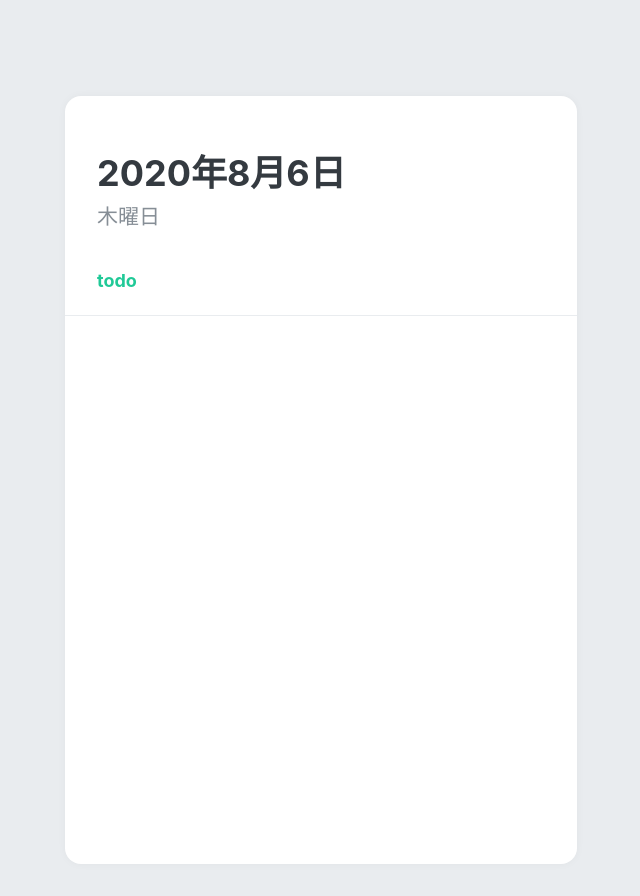
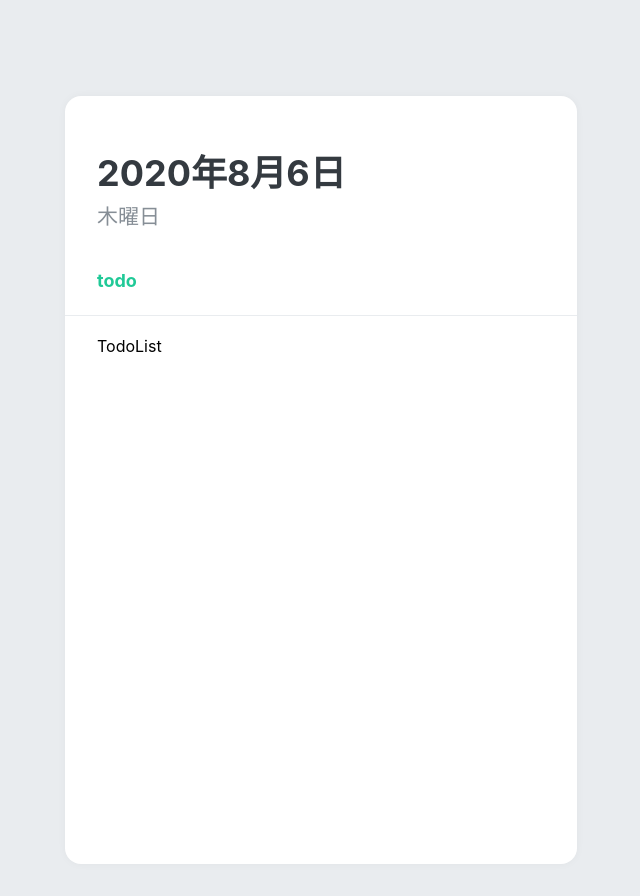
Before and after one commit to ycs5682/react-mashup-todolist, a React (Create React App) app: page / in a window 1280 px wide. Shown: the whole page, without its empty margins (319-959 px from the left). Built offline with nearby package versions, Linux system fonts and the light colour scheme.

Commit message:
TodoList作成

```diff
--- a/src/App.js
+++ b/src/App.js
@@ -2,6 +2,7 @@
 import { createGlobalStyle } from 'styled-components';
 import TodoTemplate from './components/TodoTemplate';
 import TodoHead from './components/TodoHead';
+import TodoList from './components/TodoList';
 
 const GlobalStyle = createGlobalStyle`
   body {
@@ -15,6 +16,7 @@
       <GlobalStyle />
       <TodoTemplate>
         <TodoHead />
+        <TodoList />
       </TodoTemplate>
     </>
   );
--- /dev/null
+++ b/src/components/TodoList.js
@@ -0,0 +1,15 @@
+import React from 'react';
+import styled from 'styled-components';
+
+const TodoListBlock = styled.div`
+  flex: 1;
+  padding: 20px 32px;
+  padding-bottom: 48px;
+  overflow-y: auto;
+`;
+
+function TodoList() {
+  return <TodoListBlock>TodoList</TodoListBlock>;
+}
+
+export default TodoList;
```
